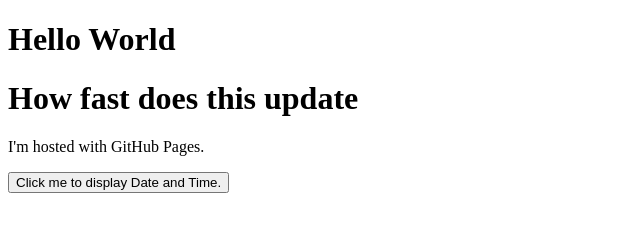
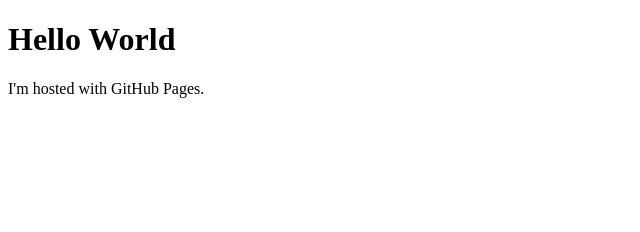
Before and after one commit to ErikColombe/ErikColombe.github.io, a plain HTML site: page index.html in a window 1280 px wide. Shown: the whole page, without its empty margins (0-640 px from the left). Drawn offline with Linux system fonts and the light colour scheme.

Commit message:
Update index.html

```diff
--- a/index.html
+++ b/index.html
@@ -2,10 +2,6 @@
 <html>
 <body>
 <h1>Hello World</h1>
-  <h1>How fast does this update</h1>
 <p>I'm hosted with GitHub Pages.</p>
-  <button type="button"
-onclick="document.getElementById('demo').innerHTML = Date()">
-Click me to display Date and Time.</button>
 </body>
 </html>
```
